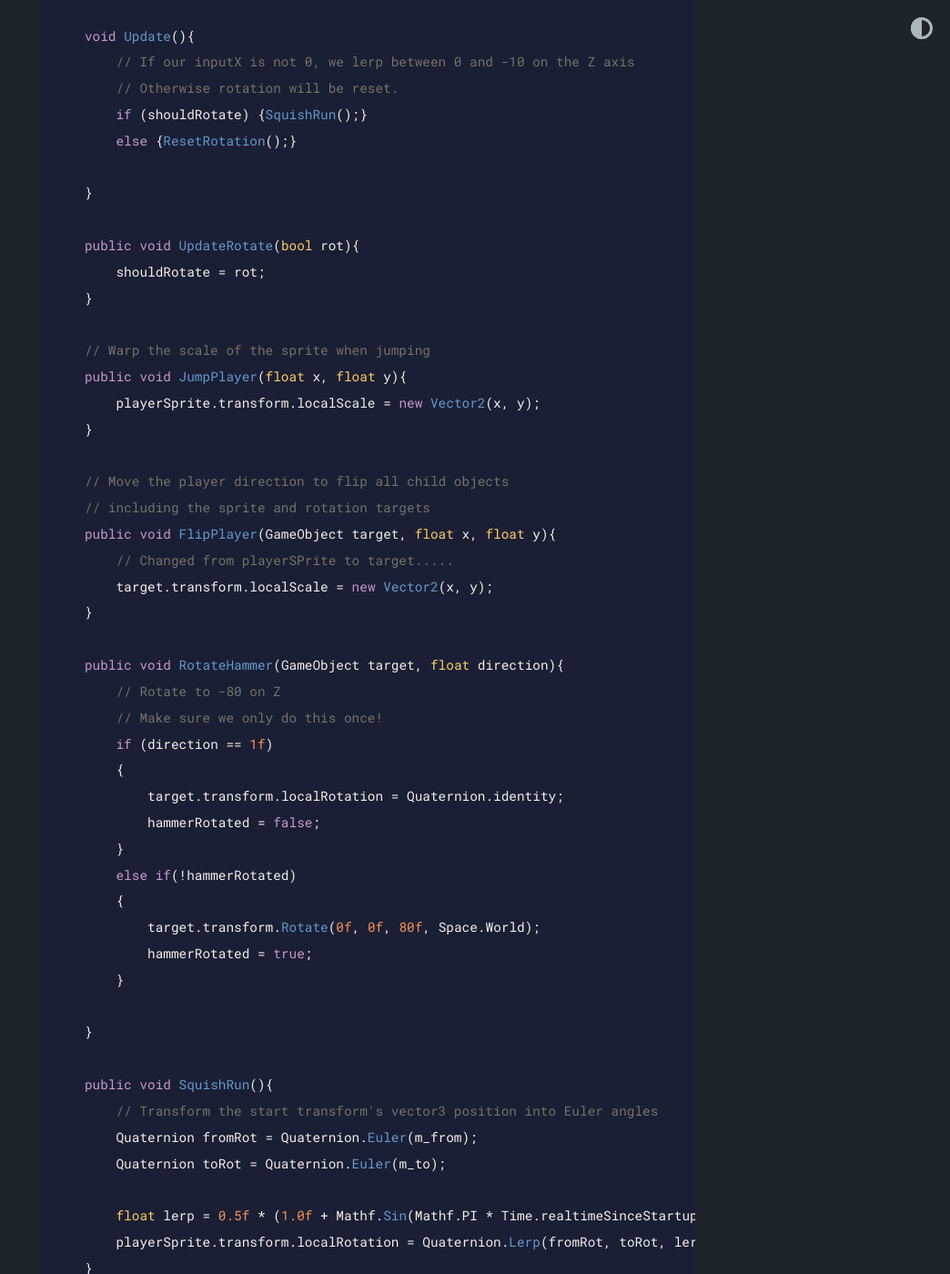
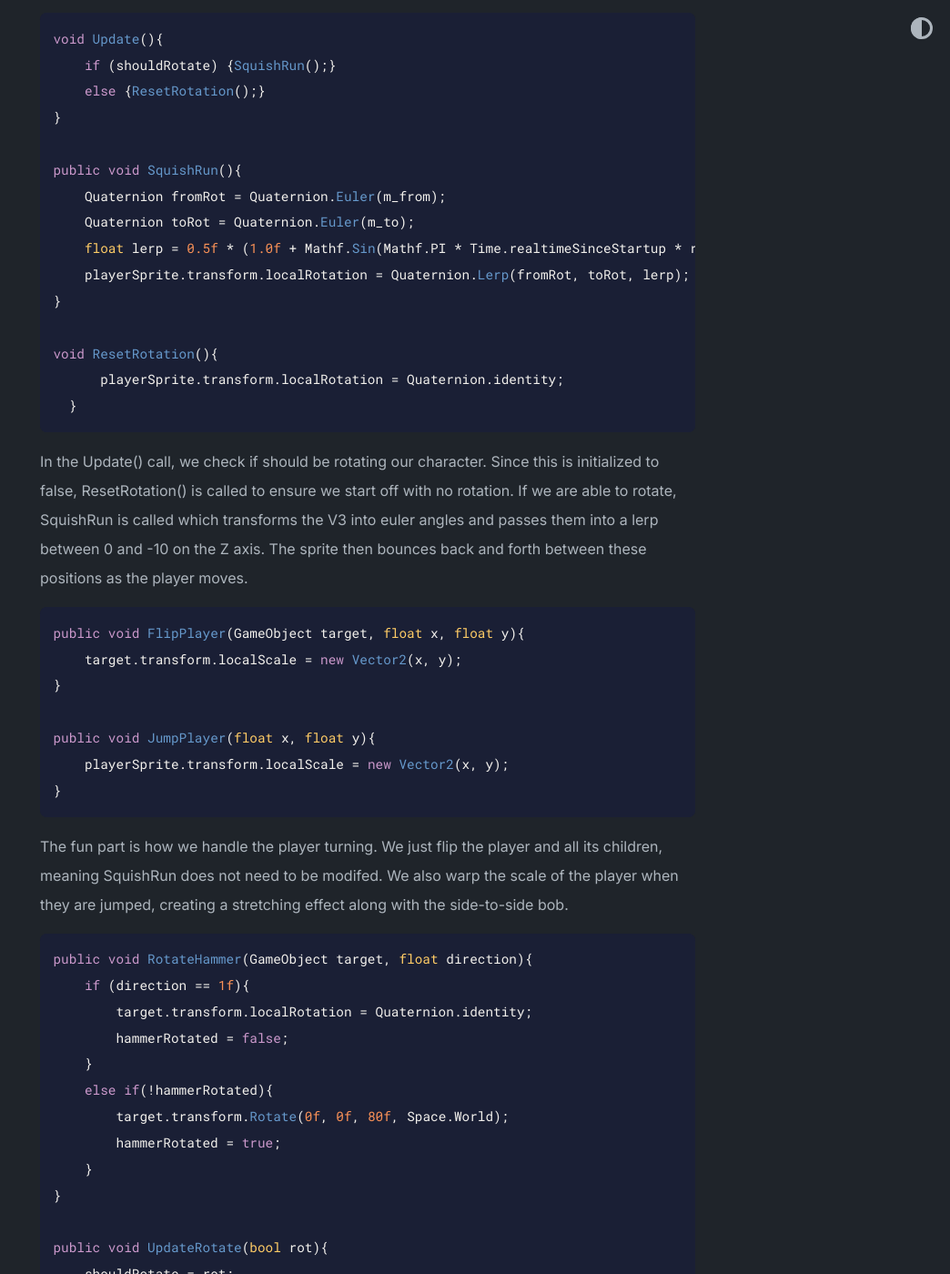
Before and after one commit to zbaileydev/zbaileydev.github.io, a Jekyll site: the page built from _posts/2023-08-09-evermining-breakdown.md, in a window 1280 px wide and 1400 px high, scrolled down 1658 px. Shown: the whole window at 91% size, without its empty margins (236-1280 px from the left). Built offline with Jekyll 4.4.1, drawn with Linux system fonts in a browser that asks for light colours; some of the changed text lies outside the part shown.

Commit message:
Update 2023-08-09-evermining-breakdown.md

````diff
--- a/_posts/2023-08-09-evermining-breakdown.md
+++ b/_posts/2023-08-09-evermining-breakdown.md
@@ -20,7 +20,7 @@ Any gems will be automatically picked up if the player gets close enough to them
 
 ## [Character Movement](#character)
 
-For the character, I wanted something squishy that was fun to move around with, so I downloaded a sprite knight from [Kenney](https://kenney.nl/assets/tiny-dungeon) and placed it into my scene. After the initial controller was set up, I worked on creating a squishing effect when the player jumped and a slight tilt towards whichever direction they were running. We'll go over the key sections of this script.
+For the character, I wanted something squishy that was fun to move around with, so I downloaded a sprite knight from [Kenney](https://kenney.nl/assets/tiny-dungeon) and placed it into my scene. After the initial controller was set up, I worked on creating a squishing effect when the player jumped and a slight tilt towards whichever direction they were running. We'll go over the key sections of the helper script called by our main movement controller.
 
 ```c#
   public GameObject playerSprite;
@@ -36,62 +36,55 @@ Our initial variables are what you might expect; a GameObject referencing our kn
 
 
 ```c#
+void Update(){
+    if (shouldRotate) {SquishRun();}
+    else {ResetRotation();}
+}
 
-    void Update(){
-        // If our inputX is not 0, we lerp between 0 and -10 on the Z axis
-        // Otherwise rotation will be reset.
-        if (shouldRotate) {SquishRun();}
-        else {ResetRotation();}
+public void SquishRun(){
+    Quaternion fromRot = Quaternion.Euler(m_from);
+    Quaternion toRot = Quaternion.Euler(m_to);
+    float lerp = 0.5f * (1.0f + Mathf.Sin(Mathf.PI * Time.realtimeSinceStartup * rotSpeed));
+    playerSprite.transform.localRotation = Quaternion.Lerp(fromRot, toRot, lerp);
+}
 
-    }
-
-    public void UpdateRotate(bool rot){
-        shouldRotate = rot;
-    }
-
-    // Warp the scale of the sprite when jumping
-    public void JumpPlayer(float x, float y){
-        playerSprite.transform.localScale = new Vector2(x, y);
-    }
-
-    // Move the player direction to flip all child objects
-    // including the sprite and rotation targets
-    public void FlipPlayer(GameObject target, float x, float y){
-        // Changed from playerSPrite to target.....
-        target.transform.localScale = new Vector2(x, y);
-    }
-
-    public void RotateHammer(GameObject target, float direction){
-        // Rotate to -80 on Z
-        // Make sure we only do this once!
-        if (direction == 1f)
-        {
-            target.transform.localRotation = Quaternion.identity;
-            hammerRotated = false;
-        }
-        else if(!hammerRotated)
-        {
-            target.transform.Rotate(0f, 0f, 80f, Space.World);
-            hammerRotated = true;
-        }
-
-    }
-
-    public void SquishRun(){
-        // Transform the start transform's vector3 position into Euler angles
-        Quaternion fromRot = Quaternion.Euler(m_from);
-        Quaternion toRot = Quaternion.Euler(m_to);
-
-        float lerp = 0.5f * (1.0f + Mathf.Sin(Mathf.PI * Time.realtimeSinceStartup * rotSpeed));
-        playerSprite.transform.localRotation = Quaternion.Lerp(fromRot, toRot, lerp);
-    }
+void ResetRotation(){
+      playerSprite.transform.localRotation = Quaternion.identity;
+  }
+```
+In the Update() call, we check if should be rotating our character. Since this is initialized to false, ResetRotation() is called to ensure we start off with no rotation. If we are able to rotate, SquishRun is called which transforms the V3 into euler angles and passes them into a lerp between 0 and -10 on the Z axis. The sprite then bounces back and forth between these positions as the player moves.
 
 
-    void ResetRotation(){
-        playerSprite.transform.localRotation = Quaternion.identity;
+```c#
+public void FlipPlayer(GameObject target, float x, float y){
+    target.transform.localScale = new Vector2(x, y);
+}
+
+public void JumpPlayer(float x, float y){
+    playerSprite.transform.localScale = new Vector2(x, y);
+}
+```
+The fun part is how we handle the player turning. We just flip the player and all its children, meaning SquishRun does not need to be modifed. We also warp the scale of the player when they are jumped, creating a stretching effect along with the side-to-side bob.
+
+
+```c#
+public void RotateHammer(GameObject target, float direction){
+    if (direction == 1f){
+        target.transform.localRotation = Quaternion.identity;
+        hammerRotated = false;
+    }
+    else if(!hammerRotated){
+        target.transform.Rotate(0f, 0f, 80f, Space.World);
+        hammerRotated = true;
     }
 }
+
+public void UpdateRotate(bool rot){
+    shouldRotate = rot;
+}
+
 ```
+The final functions in our helper class rotate the mining hammer, which is called not for swinging the hammer, but for rotating the hammer when the sprite changes direction on the X axis so it is always facing the right direction. There is also a helper function to update our shouldRotate bool.
 
 
 
````
